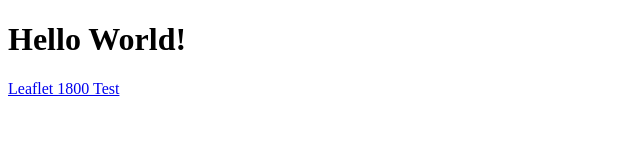
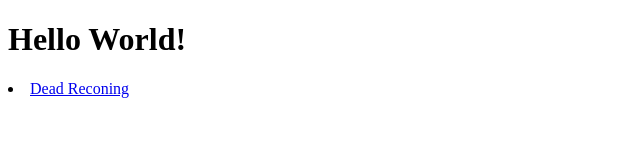
Before and after one commit to AndrewBewseyTNA/binder-test-dead-reckoning, a plain HTML site: page index.html in a window 1280 px wide. Shown: the full height of the page, 0-640 px from the left. Drawn offline with Linux system fonts and the light colour scheme.

Commit message:
Update to index to link to the notebook instead

```diff
--- a/index.html
+++ b/index.html
@@ -10,6 +10,8 @@
     <h1>
         Hello World!
     </h1>
-    <!-- add a link to the leaflet18000test.html page-->
-    <a href="leaflet1800test.html">Leaflet 1800 Test</a>
+    <!--List of buttons, one for each notebook -->
+    <li>
+        <a href="/dead-reckoning.ipynb">Dead Reconing</a>
+    </li>
 </body>
```
